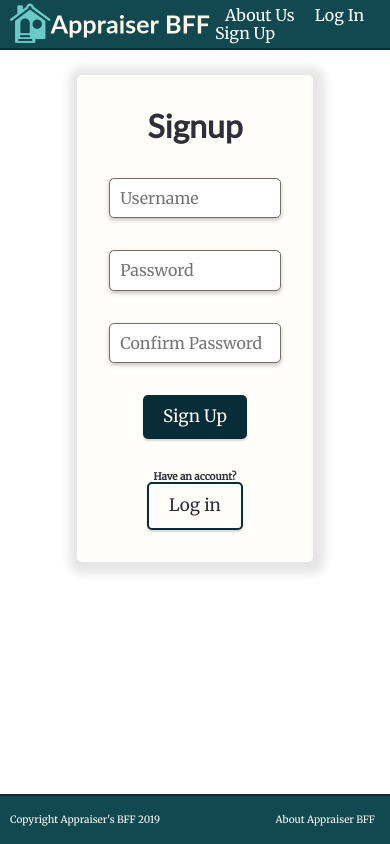
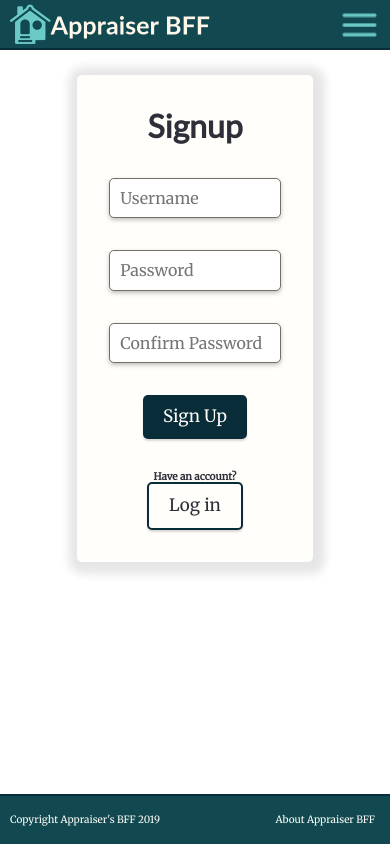
Before and after one commit to bw-appraisers-bff/front-end, a React (Create React App) app in the folder appraisers-bff/: page / in a window 390 px wide. Built offline with nearby package versions, Linux system fonts and the light colour scheme.

Commit message:
mobile responsive navbar

```diff
--- a/appraisers-bff/src/App.scss
+++ b/appraisers-bff/src/App.scss
@@ -28,6 +28,9 @@ $text-black: $off-black;
 $text-white: $light-cream;
 $nav-border: $inactive-aqua;
 
+$responsive-phone: "only screen and (max-width : 480px)";
+
+
 // -- Mixins
 
 @mixin flex-style($direction, $wrap, $justify, $align) {
@@ -37,12 +40,28 @@ $nav-border: $inactive-aqua;
   justify-content: $justify;
   align-items: $align;
 }
+@mixin mobile-link-style {
+  color: $text-white;
+  text-decoration: none;
+  font-size: 1.6rem;
+
+  position: relative;
+  float: none;
+  display: block;
+  text-align: left;
+  margin: 14px 16px;
+}
 
 @mixin nav-link-style {
   color: $text-white;
   text-decoration: none;
   font-size: 1.6rem;
   position: relative;
+
+  float: left;
+  display: block;
+  text-align: center;
+  margin: 14px 16px;
 
   @include animate-link
 }
--- a/appraisers-bff/src/assets/global.scss
+++ b/appraisers-bff/src/assets/global.scss
@@ -186,13 +186,48 @@ a {
     .navbar-img {
       img {
         height: 50px;
-        padding: 5px
+        padding: 5px;
+        float: right;
+        display: block;
       }
     }
     .nav-links {
+      @media #{$responsive-phone} {
+        display: none;
+      }
       a {
         @include nav-link-style;
-        margin: 0px 10px;
+      }
+    }
+    .nav-links-mobile {
+      display: none;
+
+      @media #{$responsive-phone} {
+        display: flex;
+      }
+
+      img {
+        height: 24px;
+        position: absolute;
+        right: 0;
+        top: 0;
+        margin: 13px;
+      }
+
+      .mobile-links-hidden {
+        display: none;
+      }
+
+      .mobile-links-displayed {
+        display: block;
+        position: absolute;
+        right: 0;
+        top: 50px;
+        background-color: $brand-aqua;
+
+        a {
+          @include mobile-link-style;
+        }
       }
     }
 }
--- a/appraisers-bff/src/components/Navbar.js
+++ b/appraisers-bff/src/components/Navbar.js
@@ -1,4 +1,4 @@
-import React from "react";
+import React, { useState } from "react";
 import { connect } from "react-redux";
 import { NavLink } from "react-router-dom";
 
@@ -8,25 +8,33 @@ const Navbar = props => {
     // window.location.reload()
   }
 
+  const [displayed, setDisplayed] = useState(false);
+
+  const openMenu = () => {
+    console.log("button clicked");
+    setDisplayed(!displayed);
+    console.log("displayed is now", displayed);
+  }
+
   //setting props.isLoggedIn to true
   //   props.isLoggedIn = true;
   function NavLinks() {
     if (!props.isLoggedIn) {
       return (
-        <div className="nav-links">
+        <>
           <NavLink to="/about">About Us</NavLink>
           <NavLink to="/login">Log In</NavLink>
           <NavLink to="/signup">Sign Up</NavLink>
-        </div>
+        </>
       );
     } else {
       return (
-        <div className="nav-links">
+        <>
           <NavLink to="/about">About Us</NavLink>
           <NavLink to="/appraise">Appraise</NavLink>
           <NavLink to="/saved">Saved List</NavLink>
           <NavLink to="/login" onClick={handleLogout}>Logout</NavLink>
-        </div>
+        </>
       );
     }
   }
@@ -44,7 +52,15 @@ const Navbar = props => {
               <img src="images/nav-logo.png" alt="Appraisers bff logo" />
             </NavLink>
           </div>
-          <NavLinks />
+          <div className="nav-links">
+            <NavLinks />
+          </div>
+          <div className="nav-links-mobile">
+            <img src="../../../images/hamburger.png" onClick={openMenu} />
+            <div className={displayed ? "mobile-links-displayed" : "mobile-links-hidden"}>
+              <NavLinks />
+            </div>
+          </div>
         </nav>
       </div>
     </div>
```
Also changed, not shown: appraisers-bff/public/images/hamburger.png (added).
